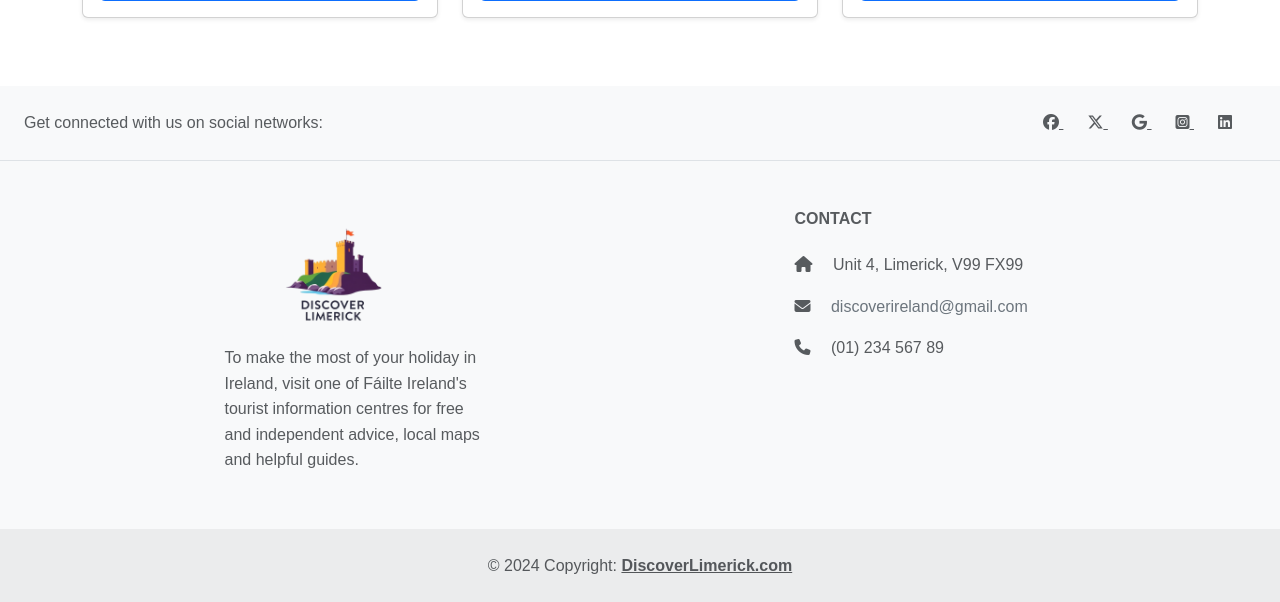
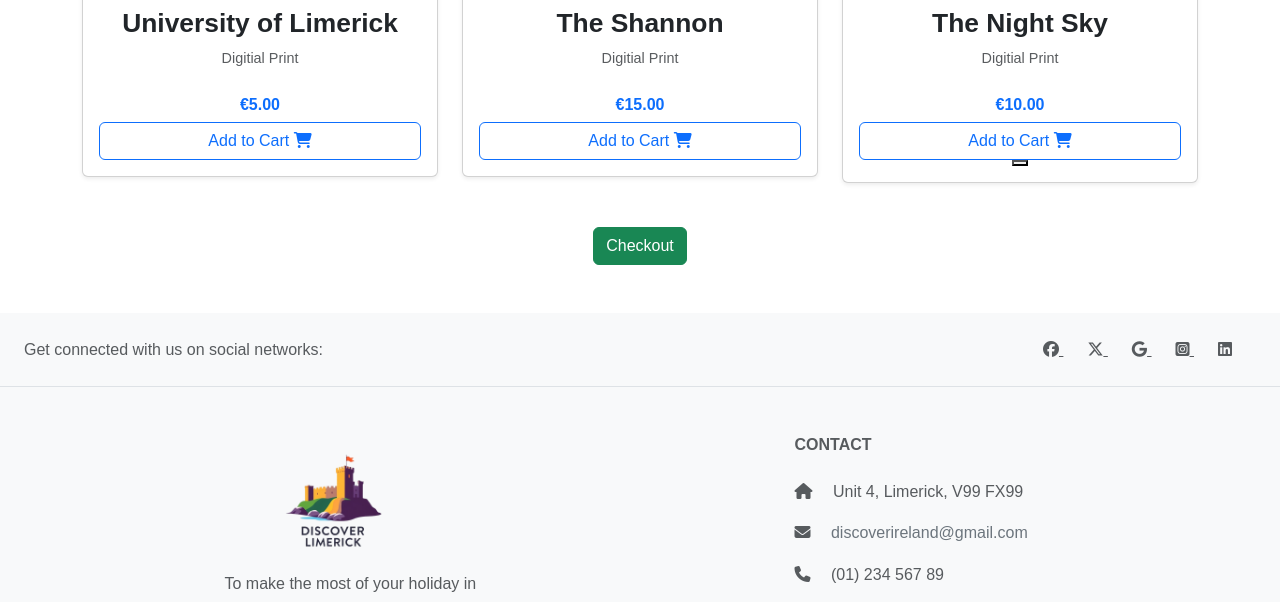
Before and after one commit to kev-n14/limerick, a Django app: page /cart/ in a window 1280 px wide. Shown: the part 1745-2347 px from the top of the page. Run offline with Django 5.2, Linux system fonts and the light colour scheme; some libraries are stand-ins or nearby versions.

```diff
--- a/limerick/static/css/styles.css
+++ b/limerick/static/css/styles.css
@@ -317,3 +317,14 @@ body {
     padding: 20px;
     box-shadow: 0 4px 10px rgba(0, 0, 0, 0.2);
 }
+
+.btn-danger {
+    background-color: #dc3545;
+    border-color: #dc3545;
+    color: white;
+}
+
+.btn-outline-primary {
+    color: #0d6efd;
+    border-color: #0d6efd;
+}
--- /dev/null
+++ b/limerick/static/js/app.js
@@ -0,0 +1,56 @@
+document.addEventListener("DOMContentLoaded", function () {
+    const cartBtns = document.querySelectorAll(".cartBtn");
+    const checkoutBtn = document.getElementById("checkoutBtn");
+
+    // object to track selected items
+    const cart = {};
+
+    cartBtns.forEach(btn => {
+
+        btn.addEventListener("click", function () {
+            const cardBody = btn.closest(".card-body");
+            const productName = cardBody.querySelector(".card-title").textContent.trim();
+            const price = parseFloat(cardBody.querySelector(".price").textContent.replace("€", "").trim());
+
+            if (cart[productName]) {
+                delete cart[productName];
+                btn.textContent = "Add to Cart";
+                btn.classList.remove("btn-danger");
+                btn.classList.add("btn-outline-primary");
+
+
+            } else {
+                cart[productName] = price;
+                btn.textContent = "Remove from Cart";
+                btn.classList.remove("btn-outline-primary");
+                btn.classList.add("btn-danger");
+
+                let btn = cardBody.getElementById("checkBtn");
+                btn.innerHTML = <button class="btn btn-success" id="checkoutBtn">Checkout</button>
+
+
+            }
+        });
+    });
+
+    //handle checkout
+    checkoutBtn.addEventListener("click", function () {
+        if (Object.keys(cart).length === 0) {
+            alert("Your Cart is empty");
+            return;
+        }
+        let receipt = "Receipt: \n\n";
+        let total = 0;
+
+        for (const [productName, price] of Object.entries(cart)) {
+            receipt += `${productName}: €${price.toFixed(2)}\n`;
+            total += price;
+        }
+
+        receipt += `\nTotal: €${total.toFixed(2)}`;
+
+        alert(receipt);
+    });
+
+
+});
--- a/limerick/templates/base.html
+++ b/limerick/templates/base.html
@@ -30,6 +30,7 @@
     {% include 'footer.html' %}
 
     <script src="https://cdn.jsdelivr.net/npm/bootstrap@5.3.0/dist/js/bootstrap.bundle.min.js"></script>
+    <script src="{% static 'js/app.js' %}"></script>
 </body>
 
 </html>
--- a/limerick/templates/cart.html
+++ b/limerick/templates/cart.html
@@ -11,10 +11,10 @@
             <div class="card h-auto shadow-sm rounded">
                 <img src="{% static 'images/wallpainting.jpg'%}" class="card-img-top img-fluid" alt="Wall Painting">
                 <div class="card-body">
-                    <h5 class="card-title"></h5>
+                    <h5 class="card-title">Mr. Squinty - Street Art</h5>
                     <p class=" text-muted">Digitial Print</p>
-                    <h6 class="fw-bold text-primary">€15.00</h6>
-                    <a href="" class="btn btn-outline-primary w-100">Add to Cart <i
+                    <h6 class="fw-bold text-primary price">€15.00</h6>
+                    <a id="item1" class="cartBtn btn btn-outline-primary w-100">Add to Cart <i
                             class="fa-solid fa-cart-shopping"></i></a>
                 </div>
             </div>
@@ -24,10 +24,10 @@
                 <img src="{% static 'images/adare-manor-limerick.jpg'%}" class="card-img-top img-fluid"
                     alt="Adare Manor">
                 <div class="card-body">
-                    <h5 class="card-title"></h5>
+                    <h5 class="card-title">Adare manor - Ariel View</h5>
                     <p class="text-muted">Digitial Print</p>
-                    <h6 class="fw-bold text-primary">€10.00</h6>
-                    <a href="" class="btn btn-outline-primary w-100"> Add to
+                    <h6 class="fw-bold text-primary price">€10.00</h6>
+                    <a class="cartBtn btn btn-outline-primary w-100"> Add to
                         Cart <i class="fa-solid fa-cart-shopping"></i></a>
                 </div>
             </div>
@@ -36,10 +36,10 @@
             <div class="card h-auto shadow-sm rounded">
                 <img src="{% static 'images/guide.jpg'%}" class="card-img-top img-fluid" alt="Night Sky">
                 <div class="card-body">
-                    <h5 class="card-title"></h5>
+                    <h5 class="card-title">The Stars at Night</h5>
                     <p class=" text-muted">Digitial Print</p>
-                    <h6 class="fw-bold text-primary">€15.00</h6>
-                    <a href="" class="btn btn-outline-primary w-100">Add to Cart <i
+                    <h6 class="fw-bold text-primary price">€15.00</h6>
+                    <a class="cartBtn btn btn-outline-primary w-100">Add to Cart <i
                             class="fa-solid fa-cart-shopping"></i></a>
                 </div>
             </div>
@@ -48,10 +48,10 @@
             <div class="card h-auto shadow-sm rounded">
                 <img src="{% static 'images/manor-entrance.webp'%}" class="card-img-top img-fluid" alt="Adare Manor">
                 <div class="card-body">
-                    <h5 class="card-title"></h5>
+                    <h5 class="card-title">Adare Manor, Entrance View</h5>
                     <p class=" text-muted">Digitial Print</p>
-                    <h6 class="fw-bold text-primary">€20.00</h6>
-                    <a href="" class="btn btn-outline-primary w-100">Add to Cart <i
+                    <h6 class="fw-bold text-primary price">€20.00</h6>
+                    <a class="cartBtn btn btn-outline-primary w-100">Add to Cart <i
                             class="fa-solid fa-cart-shopping"></i></a>
                 </div>
             </div>
@@ -60,10 +60,10 @@
             <div class="card h-auto shadow-sm rounded">
                 <img src="{% static 'images/items/abbey.jpg'%}" class="card-img-top img-fluid" alt="Abbey">
                 <div class="card-body">
-                    <h5 class="card-title"></h5>
+                    <h5 class="card-title">The Abbey</h5>
                     <p class=" text-muted">Digitial Print</p>
-                    <h6 class="fw-bold text-primary">€15.00</h6>
-                    <a href="" class="btn btn-outline-primary w-100">Add to Cart <i
+                    <h6 class="fw-bold text-primary price">€15.00</h6>
+                    <a class="cartBtn btn btn-outline-primary w-100">Add to Cart <i
                             class="fa-solid fa-cart-shopping"></i></a>
                 </div>
             </div>
@@ -72,10 +72,10 @@
             <div class="card h-auto shadow-sm rounded">
                 <img src="{% static 'images/items/castle-coast.jpg'%}" class="card-img-top img-fluid" alt="Castle">
                 <div class="card-body">
-                    <h5 class="card-title"></h5>
+                    <h5 class="card-title">The Castle By The Coast</h5>
                     <p class=" text-muted">Digitial Print</p>
-                    <h6 class="fw-bold text-primary">€10.00</h6>
-                    <a href="" class="btn btn-outline-primary w-100">Add to Cart <i
+                    <h6 class="fw-bold text-primary price">€10.00</h6>
+                    <a class="cartBtn btn btn-outline-primary w-100">Add to Cart <i
                             class="fa-solid fa-cart-shopping"></i></a>
                 </div>
             </div>
@@ -84,10 +84,10 @@
             <div class="card h-auto shadow-sm rounded">
                 <img src="{% static 'images/items/doorway.jpg'%}" class="card-img-top img-fluid" alt="Doorway">
                 <div class="card-body">
-                    <h5 class="card-title"></h5>
+                    <h5 class="card-title">Doorway to Nature</h5>
                     <p class=" text-muted">Digitial Print</p>
-                    <h6 class="fw-bold text-primary">€10.00</h6>
-                    <a href="" class="btn btn-outline-primary w-100">Add to Cart <i
+                    <h6 class="fw-bold text-primary price">€10.00</h6>
+                    <a class="cartBtn btn btn-outline-primary w-100">Add to Cart <i
                             class="fa-solid fa-cart-shopping"></i></a>
                 </div>
             </div>
@@ -96,10 +96,10 @@
             <div class="card h-auto shadow-sm rounded">
                 <img src="{% static 'images/items/boat.jpg'%}" class="card-img-top img-fluid" alt="Boat">
                 <div class="card-body">
-                    <h5 class="card-title"></h5>
+                    <h5 class="card-title">The Fisher Mans Boat</h5>
                     <p class=" text-muted">Digitial Print</p>
-                    <h6 class="fw-bold text-primary">€5.00</h6>
-                    <a href="" class="btn btn-outline-primary w-100">Add to Cart <i
+                    <h6 class="fw-bold text-primary price">€5.00</h6>
+                    <a class="cartBtn btn btn-outline-primary w-100">Add to Cart <i
                             class="fa-solid fa-cart-shopping"></i></a>
                 </div>
             </div>
@@ -108,10 +108,10 @@
             <div class="card h-auto shadow-sm rounded">
                 <img src="{% static 'images/items/cliff-clare.jpg'%}" class="card-img-top img-fluid" alt="Cliff">
                 <div class="card-body">
-                    <h5 class="card-title"></h5>
+                    <h5 class="card-title">The Cliffs of Moher</h5>
                     <p class="text-muted">Digitial Print</p>
-                    <h6 class="fw-bold text-primary">€15.00</h6>
-                    <a href="" class="btn btn-outline-primary w-100">Add to Cart <i
+                    <h6 class="fw-bold text-primary price">€15.00</h6>
+                    <a class="cartBtn btn btn-outline-primary w-100">Add to Cart <i
                             class="fa-solid fa-cart-shopping"></i></a>
                 </div>
             </div>
@@ -120,10 +120,10 @@
             <div class="card h-auto shadow-sm rounded">
                 <img src="{% static 'images/items/flag-pole.jpg'%}" class="card-img-top img-fluid" alt="Flag Pole">
                 <div class="card-body">
-                    <h5 class="card-title"></h5>
+                    <h5 class="card-title">University of Limerick</h5>
                     <p class="text-muted">Digitial Print</p>
-                    <h6 class="fw-bold text-primary">€5.00</h6>
-                    <a href="" class="btn btn-outline-primary w-100">Add to Cart <i
+                    <h6 class="fw-bold text-primary price">€5.00</h6>
+                    <a class="cartBtn btn btn-outline-primary w-100">Add to Cart <i
                             class="fa-solid fa-cart-shopping"></i></a>
                 </div>
             </div>
@@ -133,10 +133,10 @@
                 <img src="{% static 'images/items/limerick.jpg'%}" class="card-img-top img-fluid"
                     alt="King John Castle">
                 <div class="card-body">
-                    <h5 class="card-title"></h5>
+                    <h5 class="card-title">The Shannon</h5>
                     <p class="text-muted">Digitial Print</p>
-                    <h6 class="fw-bold text-primary">€15.00</h6>
-                    <a href="" class="btn btn-outline-primary w-100">Add to Cart <i
+                    <h6 class="fw-bold text-primary price">€15.00</h6>
+                    <a class="cartBtn btn btn-outline-primary w-100">Add to Cart <i
                             class="fa-solid fa-cart-shopping"></i></a>
                 </div>
             </div>
@@ -145,13 +145,17 @@
             <div class="card h-auto shadow-sm rounded">
                 <img src="{% static 'images/items/sky-night.jpg'%}" class="card-img-top img-fluid" alt="Sky Night">
                 <div class="card-body">
-                    <h5 class="card-title"></h5>
+                    <h5 class="card-title">The Night Sky</h5>
                     <p class="text-muted">Digitial Print</p>
-                    <h6 class="fw-bold text-primary">€10.00</h6>
-                    <a href="" class="btn btn-outline-primary w-100">Add to Cart <i
+                    <h6 class="fw-bold text-primary price">€10.00</h6>
+                    <a class="cartBtn btn btn-outline-primary w-100">Add to Cart <i
                             class="fa-solid fa-cart-shopping"></i></a>
+                    <button id="checkBtn"></button>
                 </div>
             </div>
+        </div>
+        <div class="mt-4 text-center">
+            <button class="btn btn-success" id="checkoutBtn">Checkout</button>
         </div>
     </div>
 </section>
```
Also changed, not shown: limerick/templates/index.html (deleted, +0 -289 lines).
